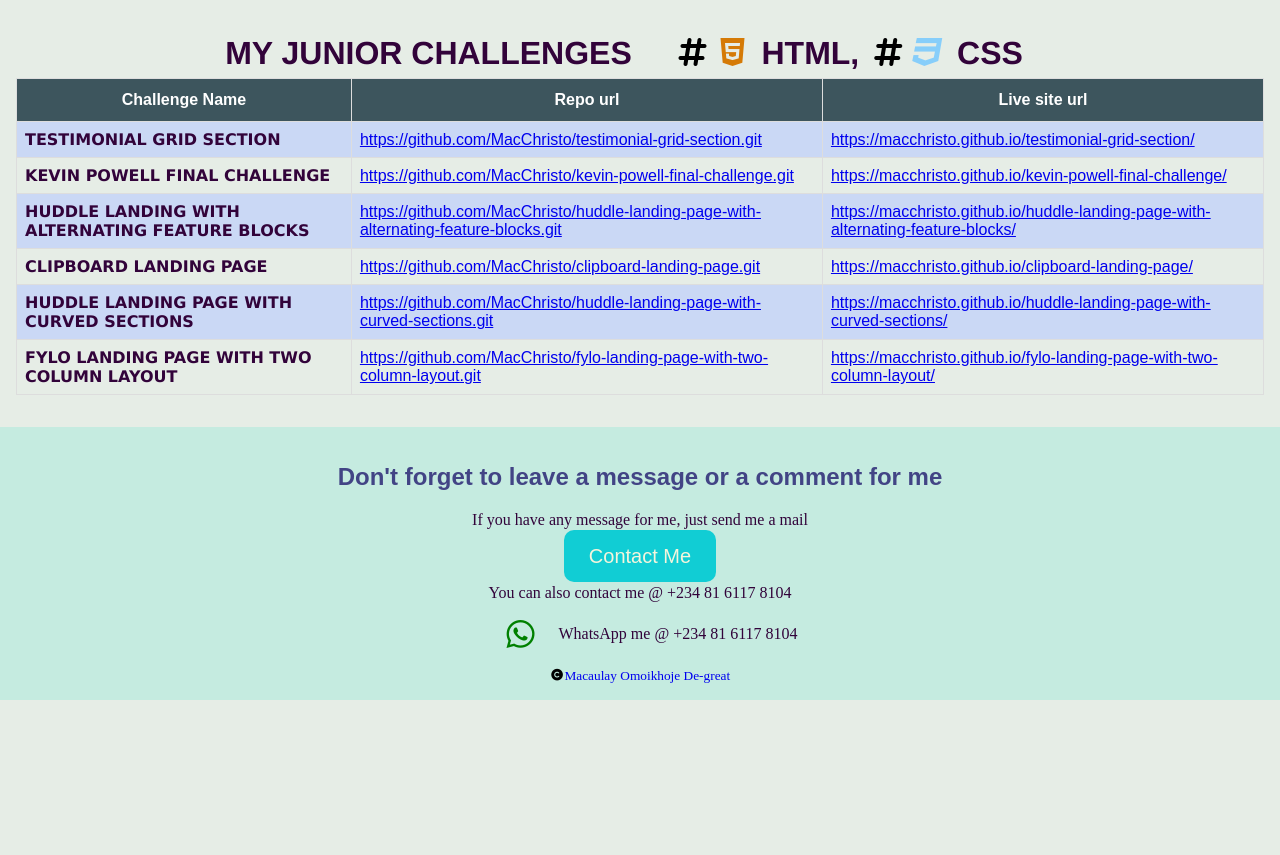
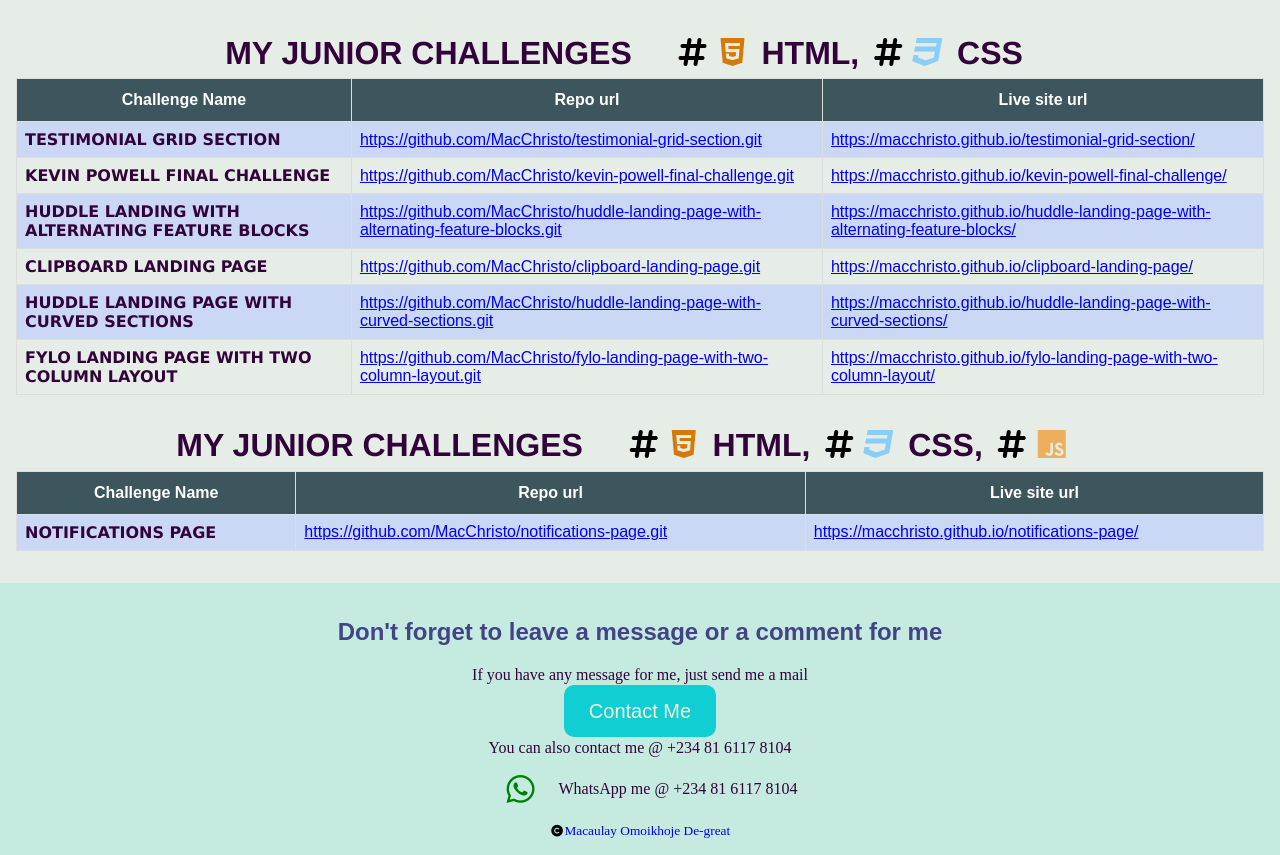
Before and after one commit to MacChristo/My-Frontend-Projects, a plain HTML site: page index.html in a window 1280 px wide. Shown: the part 1054-1909 px from the top of the page. Before the commit the page ends 1754 px from the top, so only its background shows below. Drawn offline with Linux system fonts and the light colour scheme.

Commit message:
modified file

```diff
--- a/index.html
+++ b/index.html
@@ -127,14 +127,14 @@
 
             <h1 class="h1">MY JUNIOR CHALLENGES <span class="tags"><i class="fab fa-hashtag fa-1x fa-fw hashtag"></i><i class="fab fa-html5 fa-1x fa-fw html"></i> HTML, <i class="fab fa-hashtag fa-1x fa-fw hashtag"></i><i class="fab fa-css3 fa-1x fa-fw css"></i> CSS</span></h1>
 
-            <table id="Junior-challenges">
+            <table class="junior-challenges">
                 <thead>
                     <th>Challenge Name</th>
                     <th>Repo url</th>
                     <th>Live site url</th>
                 </thead>
 
-                <tbody id="challenges-junior">
+                <tbody class="challenges-junior">
                     <tr>
                         <td class="name">TESTIMONIAL GRID SECTION</td>
                         <td><a href="https://github.com/MacChristo/testimonial-grid-section.git">https://github.com/MacChristo/testimonial-grid-section.git</a></td>
@@ -168,6 +168,25 @@
                 </tbody>
 
             </table>
+
+
+            <h1 class="h1">MY JUNIOR CHALLENGES <span class="tags"><i class="fab fa-hashtag fa-1x fa-fw hashtag"></i><i class="fab fa-html5 fa-1x fa-fw html"></i> HTML, <i class="fab fa-hashtag fa-1x fa-fw hashtag"></i><i class="fab fa-css3 fa-1x fa-fw css"></i> CSS, <i class="fab fa-hashtag fa-1x fa-fw hashtag"></i><i class="fab fa-js fa-1x fa-fw js"></i></span></h1>
+            <table class="junior-challenges">
+                <thead>
+                    <th>Challenge Name</th>
+                    <th>Repo url</th>
+                    <th>Live site url</th>
+                </thead>
+
+                <tbody class="challenges-junior">
+                    <tr>
+                        <td class="name">NOTIFICATIONS PAGE</td>
+                        <td><a href="https://github.com/MacChristo/notifications-page.git">https://github.com/MacChristo/notifications-page.git</a></td>
+                        <td><a href="https://macchristo.github.io/notifications-page/">https://macchristo.github.io/notifications-page/</a></td>
+                    </tr>
+
+                </tbody>
+            </table>
     </main>
 
     <footer>
--- a/style.css
+++ b/style.css
@@ -85,32 +85,40 @@ main {
     color: white;
 }
 
-#Junior-challenges {
+.junior-challenges {
     font-family: Arial, Helvetica, sans-serif;
     border-collapse: collapse;
     width: 100%;
 }
 
-#Junior-challenges td,
-#Junior-challenges th {
+.junior-challenges td,
+.junior-challenges th {
     border: 1px solid #ddd;
     padding: 0.5em;
 }
 
-#challenges-junior tr:nth-child(odd) {
+.challenges-junior tr:nth-child(odd) {
     background-color: #cad8f5;
 }
 
-#Junior-challenges tr:hover {
+.junior-challenges tr:hover {
     background-color: #ddd;
 }
 
-#Junior-challenges th {
+.junior-challenges th {
     padding-top: 0.75em;
     padding-bottom: 0.75em;
     text-align: center;
     background-color: #3d555d;
     color: white;
+}
+
+
+.junior-challenges-js {
+    font-family: Arial, Helvetica, sans-serif;
+    border-collapse: collapse;
+    width: 100%;
+    margin: 0 0 3em 0;
 }
 
 footer {
```
